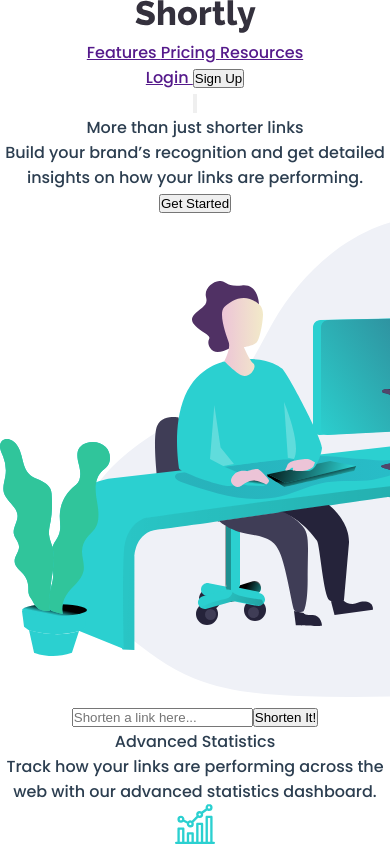
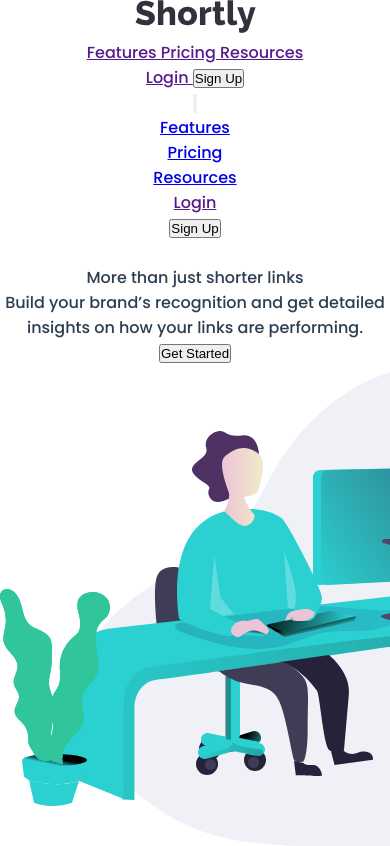
Before and after one commit to Akay74/Shortly, a Vue app: page / in a window 390 px wide. Shown: the top 846 px of the page. Built offline with nearby package versions, Linux system fonts and the light colour scheme; the HTML template or start-up script is replaced by a standard one.

Commit message:
added a mobile menu to the navbar in helloworld file

```diff
--- a/src/components/HelloWorld.vue
+++ b/src/components/HelloWorld.vue
@@ -49,6 +49,17 @@
               </svg>
             </button>
           </div>
+          <!-- mobile menu -->
+			<div class="hidden mobile-menu">
+				<ul class="">
+					<li class="active"><a href="index.html" class="block px-2 py-4 text-white  font-semibold">Features</a></li>
+					<li><a href="#" class="block text-cyan px-2 py-4 hover:text-green-500 transition duration-300">Pricing</a></li>
+					<li><a href="#" class="block text-cyan px-2 py-4 hover:text-green-500 transition duration-300">Resources</a></li>
+          <li><a href="" class="block py-4 px-2 text-cyan font-semibold hover:text-green-500 transition duration-300">Login</a></li>
+          <button class=" block bg-cyan rounded-full px-6 py-2 text-white font-bold">Sign Up</button>
+          <li></li>
+				</ul>
+			</div>
 				</div>
 			</div>
 		</div>
@@ -152,14 +163,18 @@
 
 <script>
 export default {
+  name: 'Burger',
+  props: {
+    active: {
+      type: Boolean,
+      required: true,
+      default: false
+    }
+  },
   setup() {
 
   },
-  methods: {
-    toggle: function () {
-
-    }
-  },
+  methods: {}
 }
 </script>
 
```
